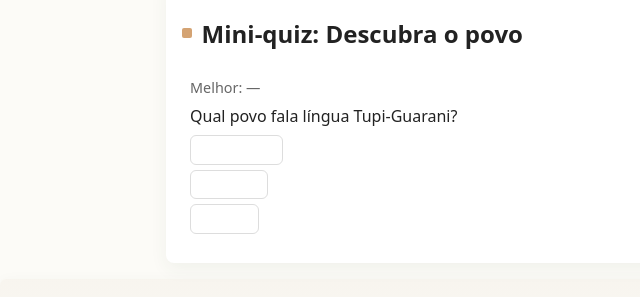
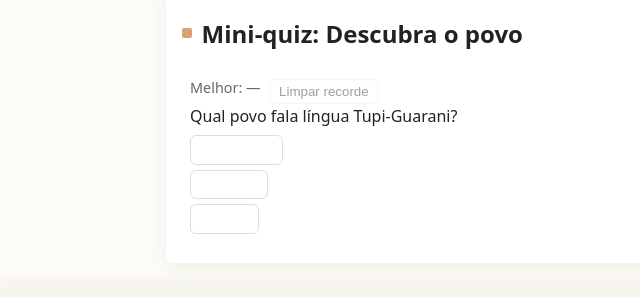
Before and after one commit to jhuanrychard123-hue/pedro-henrique, a plain HTML site: page site/index.html in a window 1280 px wide. Shown: the part 2371-2668 px from the top of the page, 0-640 px from the left. Drawn offline with nearby package versions, Linux system fonts and the light colour scheme.

Commit message:
feat(quiz): adicionar botão 'Limpar recorde' (topo e tela final) e estilos

```diff
--- a/site/script.js
+++ b/site/script.js
@@ -111,11 +111,20 @@ function initQuiz(){
   let idx=0,score=0;
   function render(){
     root.innerHTML='';
-    // mostrar melhor pontuação salva (se houver)
+    // mostrar melhor pontuação salva (se houver) e botão para limpar
     const bestKey = 'vt_quiz_best';
     const bestSaved = parseInt(localStorage.getItem(bestKey)) || 0;
+    const bestWrap = document.createElement('div'); bestWrap.className = 'quiz-best-wrap';
     const bestEl = document.createElement('div'); bestEl.className = 'quiz-best'; bestEl.textContent = bestSaved ? `Melhor: ${bestSaved}/${questions.length}` : 'Melhor: —';
-    root.appendChild(bestEl);
+    const clearBtn = document.createElement('button'); clearBtn.type = 'button'; clearBtn.className = 'quiz-clear-btn'; clearBtn.textContent = 'Limpar recorde';
+    clearBtn.addEventListener('click', ()=>{
+      try{ localStorage.removeItem(bestKey); bestEl.textContent = 'Melhor: —'; clearBtn.disabled = true; }
+      catch(e){ if(window._vt_verbose) console.warn('clear best failed',e); }
+    });
+    if(!bestSaved) clearBtn.disabled = true;
+    bestWrap.appendChild(bestEl);
+    bestWrap.appendChild(clearBtn);
+    root.appendChild(bestWrap);
     const Q = questions[idx];
     const h = document.createElement('div'); h.className='quiz-question'; h.textContent = Q.q; root.appendChild(h);
     const opts = document.createElement('div'); opts.className='quiz-options';
@@ -166,6 +175,14 @@ function initQuiz(){
         bestMsg.textContent = `Melhor até agora: ${prev}/${questions.length}`;
       }
       root.appendChild(bestMsg);
+      // adicionar botão para limpar recorde também na tela final
+      const clr = document.createElement('button'); clr.type = 'button'; clr.className = 'quiz-clear-btn'; clr.textContent = 'Limpar recorde';
+      clr.addEventListener('click', ()=>{
+        try{ localStorage.removeItem(bestKey); clr.disabled = true; if(bestMsg) bestMsg.textContent = 'Melhor: —'; }
+        catch(e){ if(window._vt_verbose) console.warn('clear best failed',e); }
+      });
+      // só habilita se existia um recorde
+      if(prev) root.appendChild(clr); else clr.disabled = true;
     }catch(e){ if(window._vt_verbose) console.warn('localStorage not available', e); }
 
     const replay = document.createElement('button'); replay.textContent = 'Repetir quiz';
--- a/site/styles.css
+++ b/site/styles.css
@@ -38,6 +38,10 @@ button:focus{outline:3px solid rgba(139,58,47,0.18);box-shadow:0 2px 8px rgba(13
 
 .quiz-best{font-size:.9rem;color:var(--muted);margin-bottom:.4rem}
 .quiz-best-msg{margin-top:.5rem;padding:.4rem;border-radius:6px;background:linear-gradient(180deg,rgba(216,200,180,0.06),transparent);font-weight:600}
+
+.quiz-best-wrap{display:flex;gap:.6rem;align-items:center;justify-content:flex-start}
+.quiz-clear-btn{background:transparent;border:1px solid rgba(0,0,0,0.08);padding:.25rem .5rem;border-radius:6px;color:var(--deep);cursor:pointer}
+.quiz-clear-btn:disabled{opacity:.5;cursor:not-allowed}
 @media (max-width:600px){.gallery img{width:48%;height:90px}}
 
 /* acessibilidade: foco visível para elementos interativos */
```
